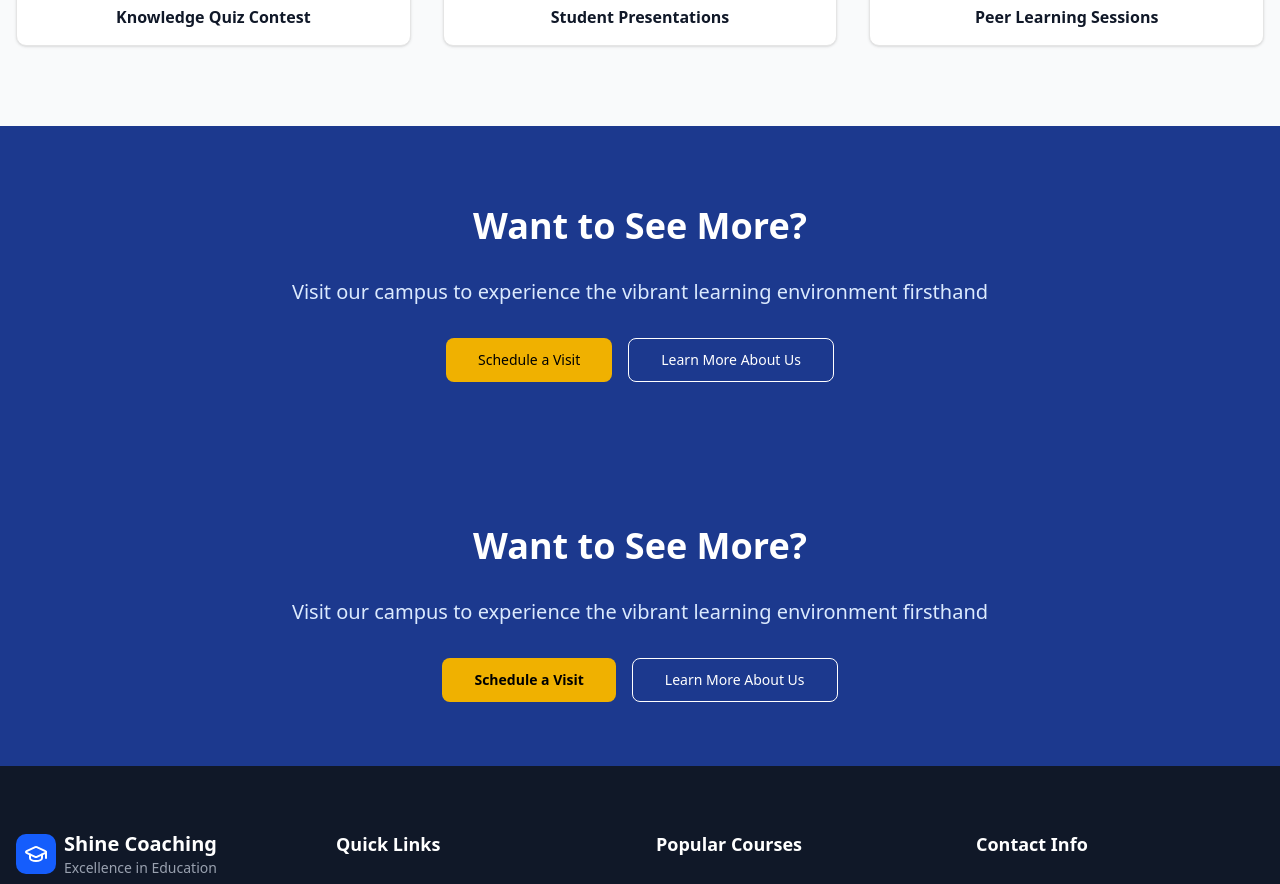
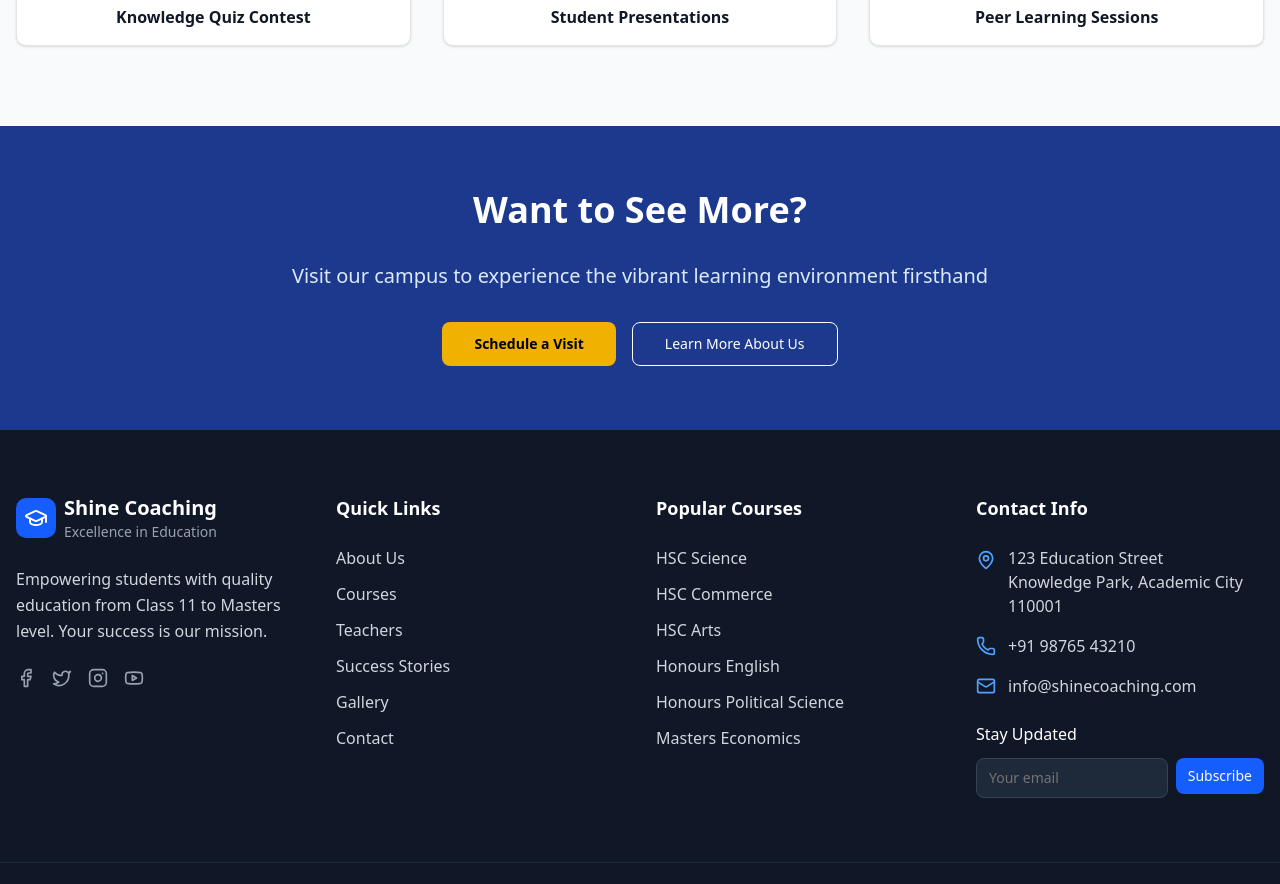
Before and after one commit to RashedulHaqueRasel1/Shine-Coaching-Centre, a Next.js app: page /gallerys in a window 1280 px wide. Shown: the part 4400-5284 px from the top of the page. Built offline with nearby package versions, Linux system fonts and the light colour scheme.

Commit message:
Gallerys CTA Update

```diff
--- a/src/components/Features/Gallerys/Gallerys.tsx
+++ b/src/components/Features/Gallerys/Gallerys.tsx
@@ -1,5 +1,4 @@
-import { Button } from "@/components/ui/button";
-import Link from "next/link";
+
 import React from "react";
 import GalleryHeroSection from "./GalleryHeroSection/GalleryHeroSection";
 import GalleryStats from "./GalleryStats/GalleryStats";
@@ -19,36 +18,7 @@ export default function Gallerys() {
       <GalleryCategories />
 
       {/* Virtual Tour CTA */}
-      <section className="py-20 bg-blue-900 text-white">
-        <div className="container mx-auto px-4 text-center">
-          <div className="max-w-3xl mx-auto space-y-8">
-            <h2 className="text-3xl md:text-4xl font-bold">
-              Want to See More?
-            </h2>
-            <p className="text-xl text-blue-100">
-              Visit our campus to experience the vibrant learning environment
-              firsthand
-            </p>
-            <div className="flex flex-col sm:flex-row gap-4 justify-center">
-              <Button
-                asChild
-                size="lg"
-                className="bg-yellow-500 hover:bg-yellow-400 text-black"
-              >
-                <Link href="/contact">Schedule a Visit</Link>
-              </Button>
-              <Button
-                asChild
-                variant="outline"
-                size="lg"
-                className="border-white text-white hover:bg-white hover:text-blue-900 bg-transparent"
-              >
-                <Link href="/about">Learn More About Us</Link>
-              </Button>
-            </div>
-          </div>
-        </div>
-      </section>
+
 
       <CallToActionSection
         title="Want to See More?"
```
